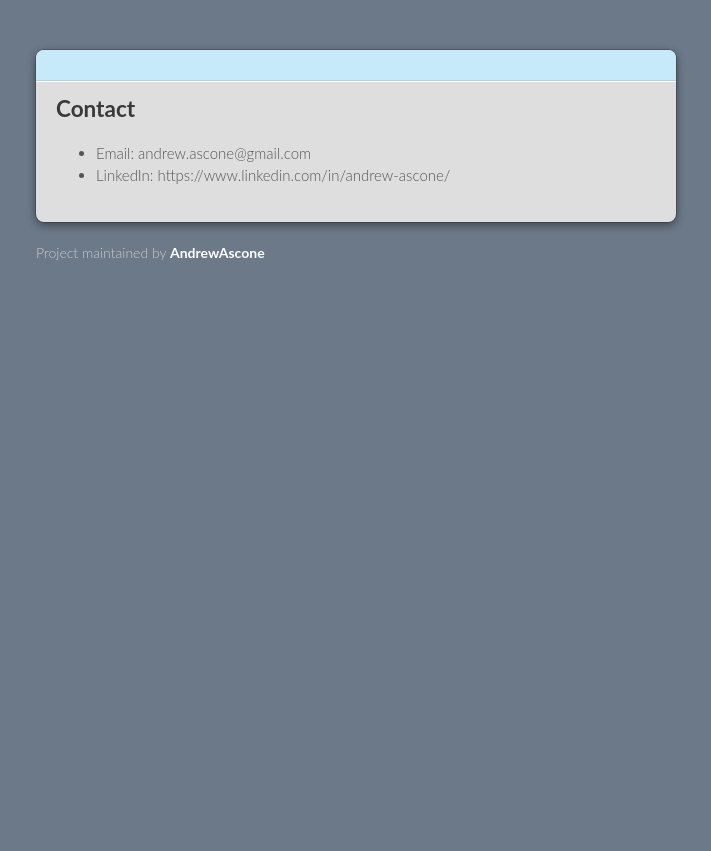
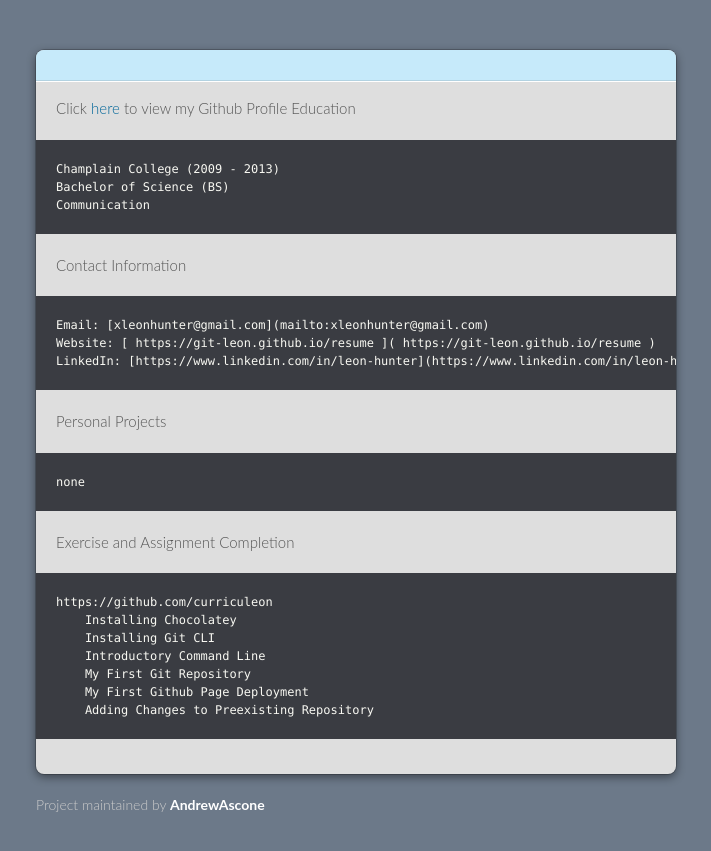
Before and after one commit to AndrewAscone/AndrewAscone, a Jekyll site: the page built from index.md, in a window 1280 px wide. Shown: the top 851 px of the page, without its empty margins (284-995 px from the left). Built offline with Jekyll 4.4.1, drawn with Linux system fonts in a browser that asks for light colours; our own code applies the rules of GitHub Pages for plain Markdown files; the repository's description, which GitHub fills in, is left out.

Commit message:
index.md updated

```diff
--- a/index.md
+++ b/index.md
@@ -1,5 +1,29 @@
-# Andrew Ascone
+{% assign linkedin = "https://www.linkedin.com/in/leon-hunter" %} {% assign email = "xleonhunter@gmail.com" %} {% assign username = "git-leon" %} {% capture repository %} https://{{ username }}.github.io/resume {% endcapture %}
 
-## Contact
-* Email: andrew.ascone@gmail.com
-* LinkedIn: https://www.linkedin.com/in/andrew-ascone/
+
+Click [here](https://github.com/AndrewAscone) to view my Github Profile
+Education
+
+    Champlain College (2009 - 2013)
+    Bachelor of Science (BS)
+    Communication
+
+Contact Information
+
+    Email: [{{ email }}](mailto:{{ email }})
+    Website: [{{ repository }}]({{ repository }})
+    LinkedIn: [{{ linkedin }}]({{ linkedin }})
+
+Personal Projects
+
+    none
+
+Exercise and Assignment Completion
+
+    https://github.com/curriculeon
+        Installing Chocolatey
+        Installing Git CLI
+        Introductory Command Line
+        My First Git Repository
+        My First Github Page Deployment
+        Adding Changes to Preexisting Repository
```
